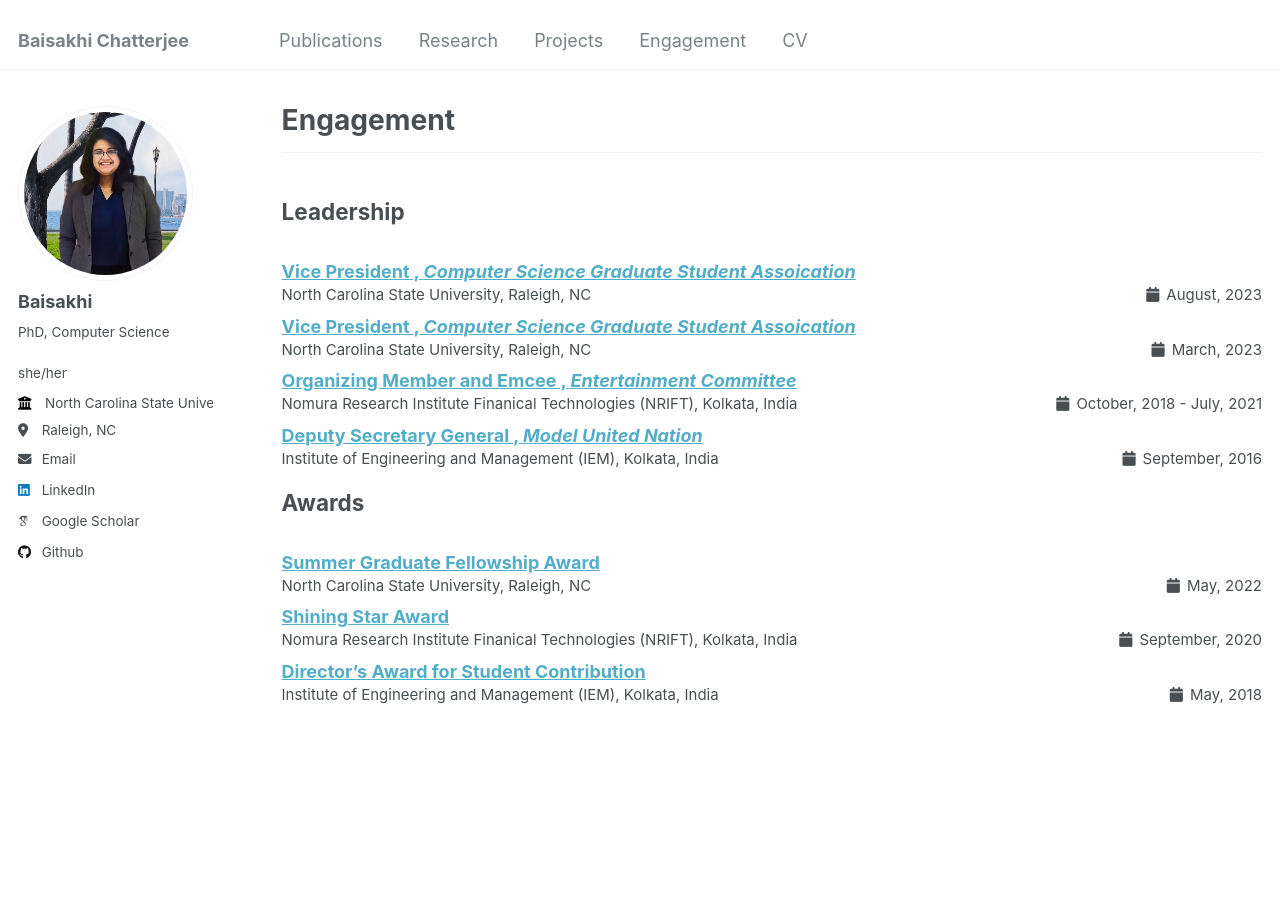
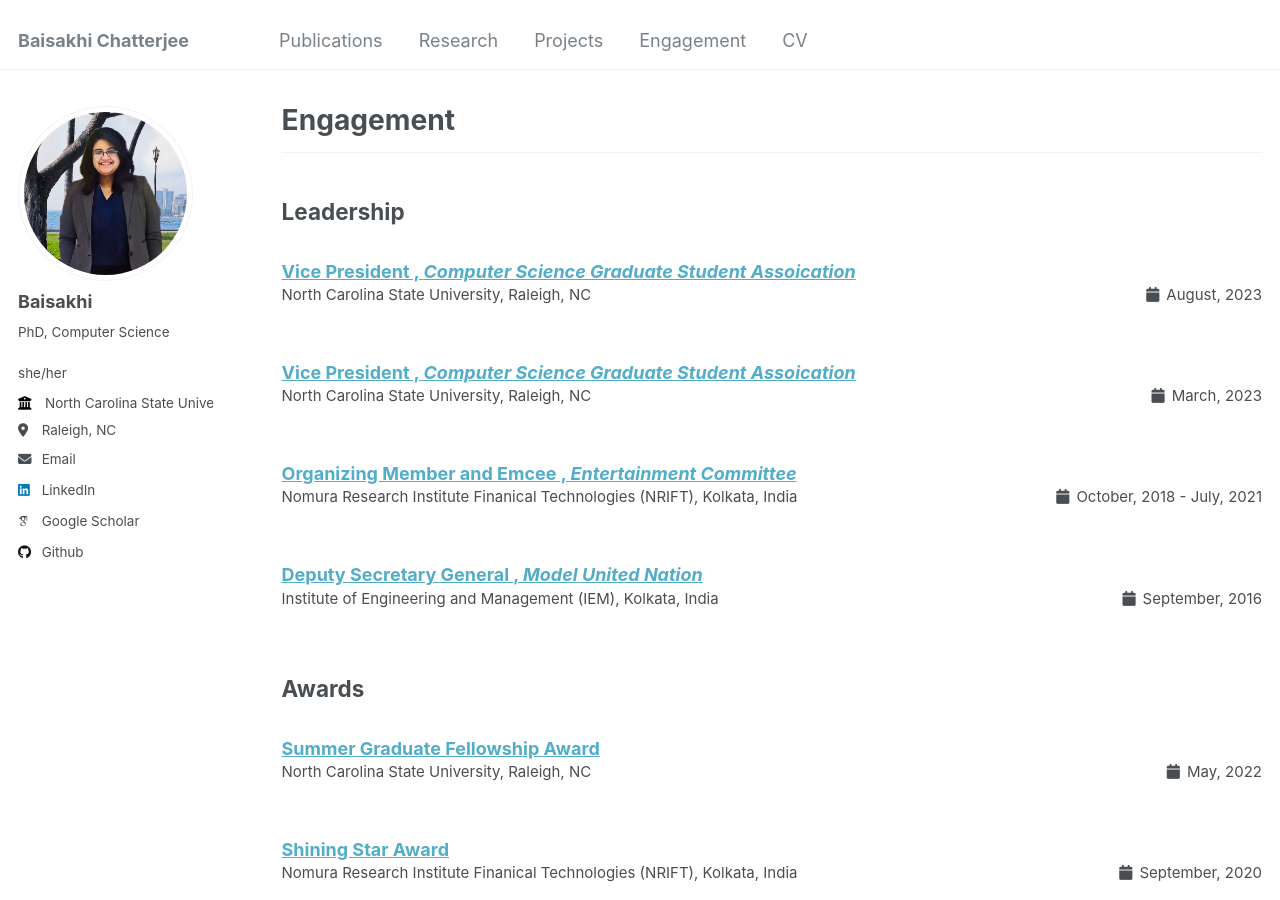
Before and after one commit to baisakhic/baisakhic.github.io, a Jekyll site: the page built from _pages/engagement.html, in a window 1280 px wide and 900 px high. Built offline with Jekyll 4.4.1, drawn with Linux system fonts in a browser that asks for light colours; some web fonts are replaced.

Commit message:
Update archive-single.html

```diff
--- a/_includes/archive-single.html
+++ b/_includes/archive-single.html
@@ -62,7 +62,9 @@
     <p style="margin-top: -10px;" class="archive__item-excerpt" itemprop="description">{{ post.excerpt | markdownify }}</p>
     {% elsif post.excerpt and site.read_more == 'enabled' and post.collection != 'engagement' %}
     <p style="margin-top: -10px;" class="archive__item-excerpt" itemprop="description"><p>{{ post.excerpt | markdownify | remove: '<p>' | remove: '</p>' }}<strong><a href="{{ base_path }}{{ post.url }}" rel="permalink"> Read more</a></strong></p></p>
-    {% endif %}
+    {% else %}
+		</br>
+	{% endif %}
 
 	<!--
 	{% if post.citation and post.paperurl and post.slidesurl and post.gitlink %}
```
